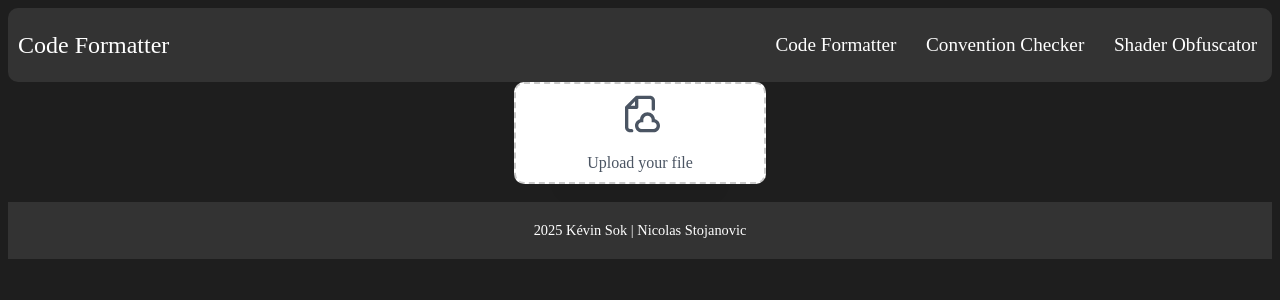
After one commit to pufferss/CodeFormatter, a Flask app: page /obfuscator in a window 1280 px wide. The commit adds this page. Shown: the top 300 px of the page. Run offline with Flask 3, Linux system fonts and the light colour scheme.

Commit message:
separation des outils en onglets + upload fichier + chart.js

```diff
--- a/backend/app.py
+++ b/backend/app.py
@@ -1,21 +1,66 @@
+import os
 from flask import Flask, render_template, request, redirect, url_for, flash
+from werkzeug.utils import secure_filename
+
+UPLOAD_PATH = 'uploaded_files/'
+ALLOWED_EXTENTIONS = {'c', 'cpp', 'py'}
 
 app = Flask(__name__, template_folder='templates')
+app.config['UPLOAD_FOLDER'] = UPLOAD_PATH
+
 with open('FlaskKey.dat') as f:
     app.secret_key = f.read()
 
+def SaveUploadedFile():
+        if 'input-file' in request.files:
+            file = request.files['input-file']
+            if file.filename == '':
+                raise ValueError('Vous devez upload un fichier')
+            if not file.filename.split('.')[1] in ALLOWED_EXTENTIONS:
+                raise ValueError('mauvaise extention')
+            else:
+                filename = secure_filename(file.filename)
+                file.save(os.path.join(app.config['UPLOAD_FOLDER'], filename))
+                #os.remove(os.path.join(app.config['UPLOAD_FOLDER'], filename)) POUR REMOVE LE FILE DU SERV
+
+                return filename
+        else:
+            raise ValueError('Vous devez upload un fichier')
 
 @app.route('/', methods=['GET', 'POST'])
 def index():
     if request.method == 'POST':
         options = request.form.to_dict()
-        if options['button'] == 'checker':
-            print(options['language'])
-        else:
-            print(options['namingConv'], options['indentConv'], options['spacesConv'])
-    print(options)
+        #print(options['namingConv'], options['indentConv'], options['spacesConv'])
+        print(options)
+        try:
+            filename = SaveUploadedFile()
+            print(filename)
+        except ValueError as e:
+            return f'{e}'
     return render_template('index.html')
 
+@app.route('/checker', methods=['GET', 'POST'])
+def checker():
+    dico = {
+        'PascalCase' : 0,
+        'camelCase' : 0,
+        'lowercase' : 0,
+        'Unknown' : 0,
+    }
+    if request.method == 'POST':
+        options = request.form.to_dict()
+        checkbox = True if 'lang-checkbox' in options else False
+        try:
+            filename = SaveUploadedFile()
+            print(filename)
+        except ValueError as e:
+            return f'{e}'
+    return render_template('checker.html', data=list(dico.values()), labels = list(dico.keys()))
+
+@app.route('/obfuscator', methods=['GET', 'POST'])
+def obfuscator():
+    return render_template('obfuscator.html')
 
 if __name__ == '__main__':
     app.run(host='0.0.0.0', debug=True, port='5000')
--- a/backend/static/base.css
+++ b/backend/static/base.css
@@ -11,15 +11,185 @@ textarea {
   font-size: 16px;
   resize: none;
   }
+.no-highlight {
+    -webkit-user-select: none; /* Safari */
+    -moz-user-select: none;    /* Firefox */
+    -ms-user-select: none;     /* Internet Explorer/Edge */
+    user-select: none;         /* Non-prefixed version, currently supported by Chrome, Opera, and Edge */
+}
 
-#navbar li {
-    list-style-type: none;
+#navbar {
+    display: flex;
+    justify-content: space-between;
+    align-items: center;
+    padding: 10px;
+    background-color: #333;
+    color: #fff;
+    flex-wrap: wrap;
+    position: relative;
+    border-radius: 10px;
 }
-#navbar a{
-    color: white;
+
+#mainlogo {
+    font-size: 1.5em;
+    color: #fff;
     text-decoration: none;
 }
 
+#navbar ul {
+    list-style-type: none;
+    display: flex; /* Horizontal layout for desktop */
+    gap: 20px;
+}
+
+#navbar ul li a {
+    position: relative;
+    text-align: center;
+    color: white;
+    text-decoration: none;
+    padding: 0.3rem;
+    font-size: 120%;
+}
+
+#navbar ul li a:hover::before {
+    transform: scaleX(1);
+}
+
+#navbar ul li a::before {
+    content: "";
+    position: absolute;
+    display: block;
+    width: 100%;
+    height: 3px;
+    bottom: 0;
+    left: 0;
+    background-color: white;
+    transform: scaleX(0);
+    transition: transform 0.4s ease;
+}
+
+/* Mobile Styles */
+@media (max-width: 768px) {
+    #navbar ul {
+        display: none; /* Hide the menu by default on small screens */
+        flex-direction: column; /* Stack menu items vertically */
+        width: 100%;
+        background-color: #333;
+        padding: 10px 0;
+    }
+
+    /* Show menu on toggle */
+    #navbar.show ul {
+        display: flex; /* Show menu when toggled */
+    }
+
+    #navbar ul li {
+        text-align: center;
+        padding: 10px 0;
+    }
+
+    #navbar ul li a {
+        font-size: 1em;
+        padding: 10px;
+        font-weight: bold;
+    }
+
+    /* Hamburger Icon */
+    #menu-toggle {
+        display: block; /* Show hamburger icon on mobile */
+        font-size: 1.8em;
+        color: #fff;
+        cursor: pointer;
+    }
+}
+
+/* Hide the hamburger icon on larger screens */
+@media (min-width: 769px) {
+    #menu-toggle {
+        display: none; /* Hide hamburger icon on desktop */
+    }
+}
+
+#post {
+    display: block;
+    background-color: #fff;
+    border-radius: 8px;
+    box-shadow: 0 4px 8px rgba(0, 0, 0, 0.1);
+    margin: 20px auto;
+    padding: 20px;
+    max-width: 600px;
+    text-decoration: none;
+    color: inherit;
+    transition: transform 0.3s;
+}
+
+#post:hover {
+    transform: scale(1.02);
+}
+
+/* Post title styling */
+#post h2 {
+    font-size: 1.5em;
+    margin-bottom: 10px;
+    color: #333;
+}
+
+/* Post image styling */
+#post img {
+    width: 100%;
+    max-width: 200px;
+    height: auto;
+    border-radius: 4px;
+    margin: 10px 0;
+}
+
+/* Post content styling */
+#post p {
+    font-size: 1em;
+    color: #666;
+    line-height: 1.6;
+}
+
+/* General link styling */
+a {
+    color: #e0c362;
+    text-decoration: none;
+}
+
+a:hover {
+    text-decoration: underline;
+}
+
+
+#footer {
+    background-color: #333;
+    text-align: center;
+    padding: 20px 0;
+    font-size: 0.9em;
+}
+
+#footer p {
+    margin: 0;
+    color: #ffffff;
+    font-weight: 300;
+}
+
+.social-links {
+    margin-top: 10px;
+}
+
+.social-links a {
+    color: #f1f1f1;
+    text-decoration: none;
+    margin: 0 15px;
+    font-weight: bold;
+    transition: color 0.3s ease;
+}
+
+.social-links a:hover {
+    color: #a3a3a3;
+    cursor: pointer;
+}
 .custum-file-upload {
   height: 50px;
   width: 200px;
@@ -75,3 +245,7 @@ textarea {
     display: flex;
     justify-content: center;
 }
+
+#myChart {
+  margin : auto;
+}
--- a/backend/templates/base.html
+++ b/backend/templates/base.html
@@ -7,8 +7,21 @@
     {%block style %}
         <link rel="stylesheet" href= "{{ url_for('static',filename='base.css') }}">
     {%endblock%}
+    {%block script%}
+    {%endblock%}
 </head>
 <body>
+    <nav id="navbar" class="no-highlight">
+        <a id="mainlogo" href="{{ url_for('index') }}">Code Formatter</a>
+        <div id="menu-toggle" onclick="document.getElementById('navbar').classList.toggle('show')">
+            &#9776;
+        </div>
+        <ul>
+            <li><a href="{{ url_for('index') }}">Code Formatter</a></li>
+            <li><a href="{{ url_for('checker') }}">Convention Checker</a></li>
+            <li><a href="{{ url_for('obfuscator') }}">Shader Obfuscator</a></li>
+        </ul>
+    </nav>
     {% block content%}
     {% endblock %}
 
--- /dev/null
+++ b/backend/templates/obfuscator.html
@@ -0,0 +1,17 @@
+{% extends "base.html" %}
+
+{% block title %}Code Formatter</title>{%endblock%}
+
+
+{% block content %}
+<label class="custum-file-upload" for="file">
+    <div class="icon">
+    <svg xmlns="http://www.w3.org/2000/svg" fill="" viewBox="0 0 24 24"><g stroke-width="0" id="SVGRepo_bgCarrier"></g><g stroke-linejoin="round" stroke-linecap="round" id="SVGRepo_tracerCarrier"></g><g id="SVGRepo_iconCarrier"> <path fill="" d="M10 1C9.73478 1 9.48043 1.10536 9.29289 1.29289L3.29289 7.29289C3.10536 7.48043 3 7.73478 3 8V20C3 21.6569 4.34315 23 6 23H7C7.55228 23 8 22.5523 8 22C8 21.4477 7.55228 21 7 21H6C5.44772 21 5 20.5523 5 20V9H10C10.5523 9 11 8.55228 11 8V3H18C18.5523 3 19 3.44772 19 4V9C19 9.55228 19.4477 10 20 10C20.5523 10 21 9.55228 21 9V4C21 2.34315 19.6569 1 18 1H10ZM9 7H6.41421L9 4.41421V7ZM14 15.5C14 14.1193 15.1193 13 16.5 13C17.8807 13 19 14.1193 19 15.5V16V17H20C21.1046 17 22 17.8954 22 19C22 20.1046 21.1046 21 20 21H13C11.8954 21 11 20.1046 11 19C11 17.8954 11.8954 17 13 17H14V16V15.5ZM16.5 11C14.142 11 12.2076 12.8136 12.0156 15.122C10.2825 15.5606 9 17.1305 9 19C9 21.2091 10.7909 23 13 23H20C22.2091 23 24 21.2091 24 19C24 17.1305 22.7175 15.5606 20.9844 15.122C20.7924 12.8136 18.858 11 16.5 11Z" clip-rule="evenodd" fill-rule="evenodd"></path> </g></svg>
+    </div>
+    <div class="text">
+    <span>Upload your file</span>
+    </div>
+    <input type="file" id="file">
+</label>
+<br>
+{% endblock %}
```
Also changed, not shown: backend/templates/checker.html (added, +74 -0 lines), backend/templates/index.html (+17 -32 lines).
